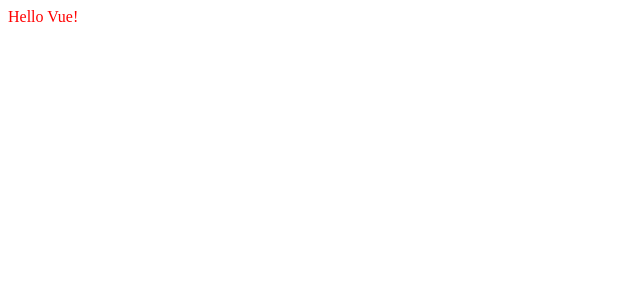
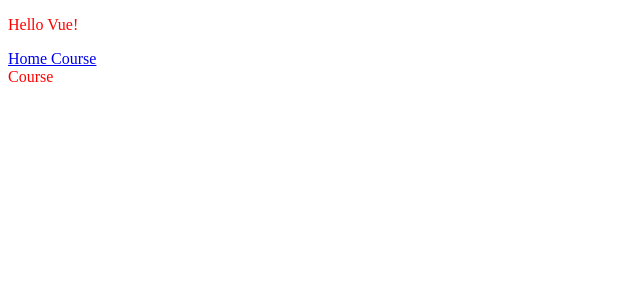
Before and after one commit to yuhaofe/My-FE-Courses, a Vue app in the folder client/: page /course in a window 1280 px wide. Shown: the top 300 px of the page, without its empty margins (0-640 px from the left). Built offline with nearby package versions, Linux system fonts and the light colour scheme.

Commit message:
Basic vue-router config

```diff
--- a/client/package.json
+++ b/client/package.json
@@ -28,6 +28,7 @@
     "webpack-dev-server": "^4.6.0"
   },
   "dependencies": {
-    "vue": "^2.6.14"
+    "vue": "^2.6.14",
+    "vue-router": "^3.5.3"
   }
 }
--- a/client/src/App.vue
+++ b/client/src/App.vue
@@ -1,6 +1,13 @@
 <template>
   <div class="hello">
-    {{ text }}
+    <p>{{ text }}</p>
+    <router-link to="/">
+      Home
+    </router-link>
+    <router-link to="/course">
+      Course
+    </router-link>
+    <router-view />
   </div>
 </template>
 
--- /dev/null
+++ b/client/src/views/CourseDetail.vue
@@ -0,0 +1,13 @@
+<template>
+  <div>Course</div>
+</template>
+
+<script>
+export default {
+
+}
+</script>
+
+<style>
+
+</style>
--- /dev/null
+++ b/client/src/views/HomePage.vue
@@ -0,0 +1,13 @@
+<template>
+  <div>Home</div>
+</template>
+
+<script>
+export default {
+
+}
+</script>
+
+<style>
+
+</style>
```
Also changed, not shown: client/src/index.js (+5 -3 lines), client/src/router.js (added, +24 -0 lines), 2 other files (tests, documents, lock files or other folders).
